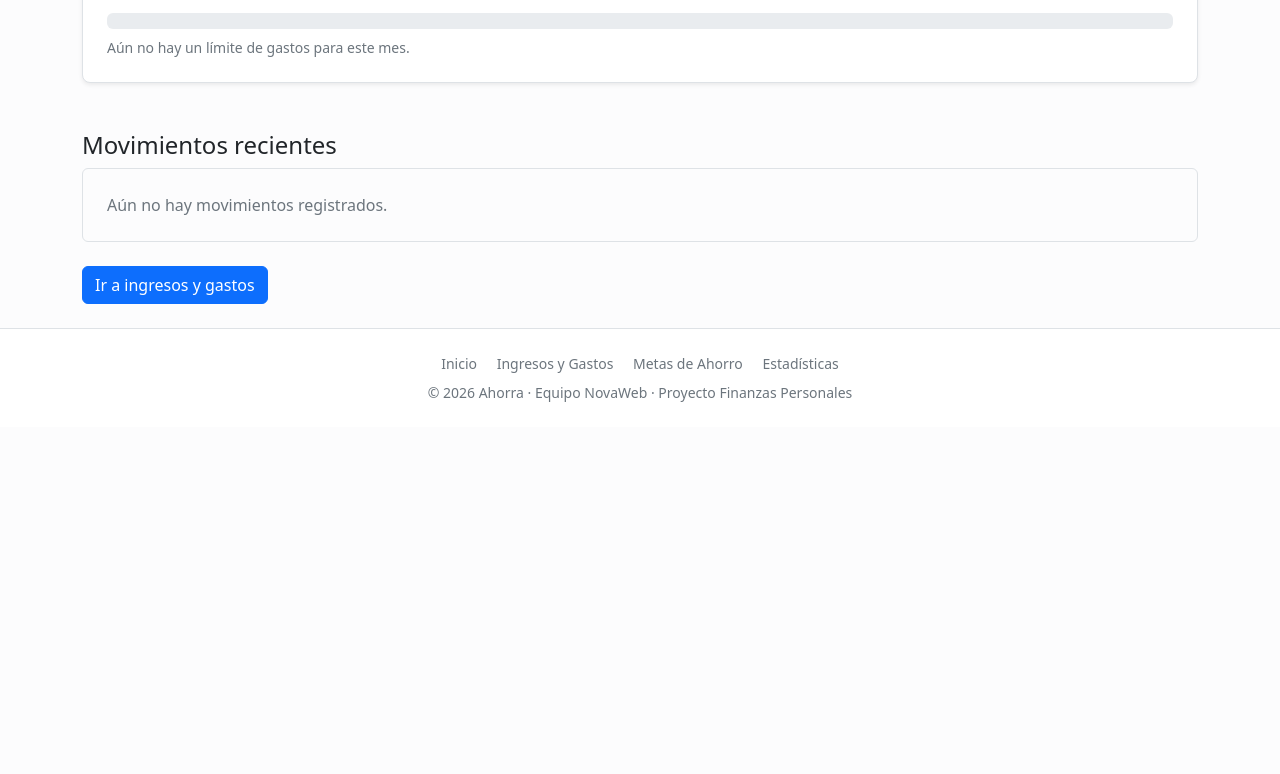
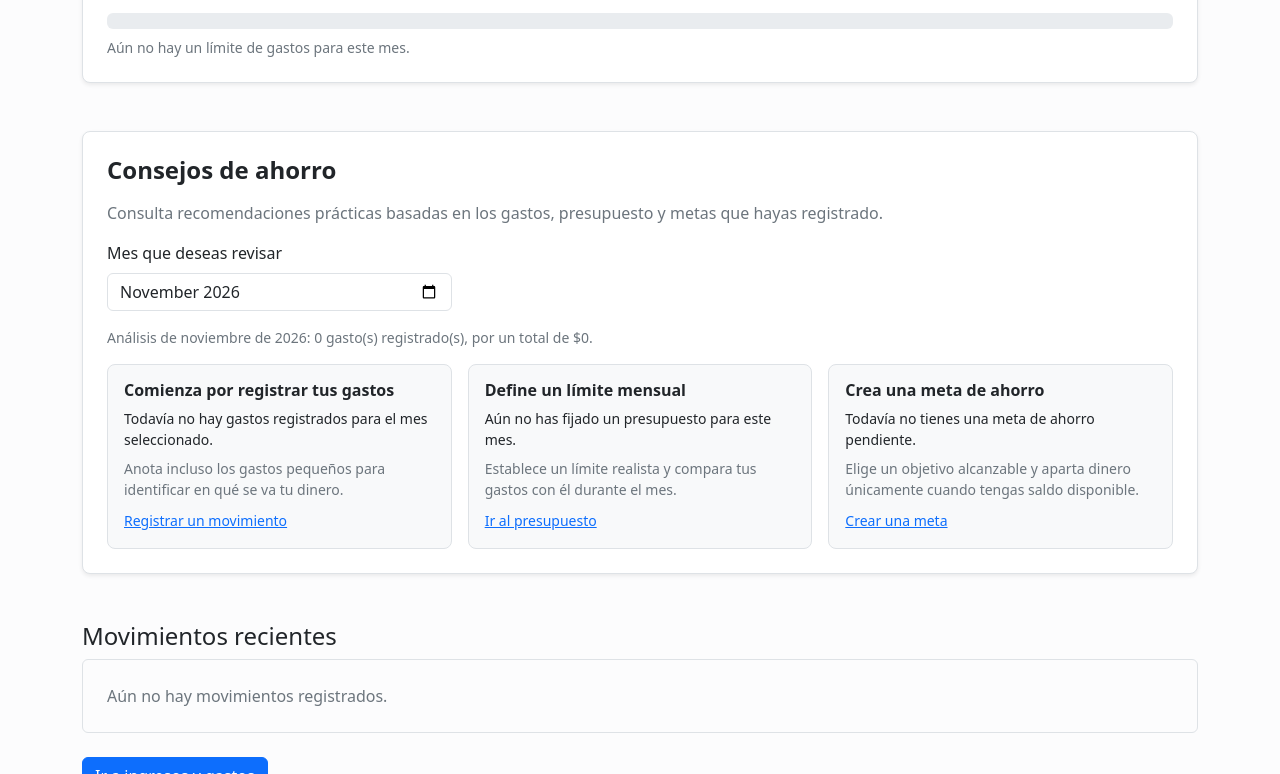
Before and after one commit to manuel-cofre-y/Finanzas-Personales, a plain HTML site: page index.html in a window 1280 px wide. Shown: the part 730-1504 px from the top of the page. Before the commit the page ends 1157 px from the top, so only its background shows below. Drawn offline with nearby package versions, Linux system fonts and the light colour scheme.

Commit message:
Add files via upload

```diff
--- a/index.html
+++ b/index.html
@@ -7,6 +7,7 @@
   <meta name="description" content="Proyecto Ahorra: control de finanzas personales.">
   <title>Inicio | Ahorra</title>
   <link href="https://cdn.jsdelivr.net/npm/bootstrap@5.3.8/dist/css/bootstrap.min.css" rel="stylesheet">
+  <link rel="stylesheet" href="https://cdn.jsdelivr.net/npm/bootstrap-icons@1.13.2/font/bootstrap-icons.min.css">
   <link rel="stylesheet" href="assets/css/styles.css">
 </head>
 
@@ -70,6 +71,7 @@
         ahorro. Ahorrar no se considera un gasto.</p>
     </section>
 
+
     <section aria-labelledby="titulo-presupuesto" class="mb-5">
       <div class="bg-white border rounded-3 p-4 shadow-sm">
         <h2 id="titulo-presupuesto" class="h4 mb-3 fw-bold">Presupuesto mensual</h2>
@@ -120,6 +122,29 @@
       </div>
     </section>
 
+
+    <section id="consejos" aria-labelledby="titulo-consejos" class="mb-5">
+      <div class="bg-white border rounded-3 p-4 shadow-sm">
+        <h2 id="titulo-consejos" class="h4 mb-3 fw-bold">Consejos de ahorro</h2>
+        <p class="text-secondary">Consulta recomendaciones prácticas basadas en los gastos, presupuesto y metas que
+          hayas registrado.</p>
+        <div class="row g-3 align-items-end mb-3">
+          <div class="col-12 col-sm-6 col-md-4">
+            <label for="mes-consejos" class="form-label fw-medium">Mes que deseas revisar</label>
+            <input id="mes-consejos" type="month" class="form-control" required>
+          </div>
+        </div>
+        <p id="consejos-resumen" class="small text-secondary mb-3" role="status" aria-live="polite">
+          Selecciona un mes para ver consejos de ahorro.
+        </p>
+        <div id="consejos-lista" class="row g-3">
+          <div class="col-12">
+            <p class="text-secondary">Registra movimientos para recibir sugerencias relacionadas con tus finanzas.</p>
+          </div>
+        </div>
+      </div>
+    </section>
+
     <section aria-labelledby="titulo-ultimos">
       <h2 id="titulo-ultimos" class="h4">Movimientos recientes</h2>
       <p class="border rounded p-4 text-secondary">Aún no hay movimientos. El historial se implementará más adelante.
@@ -144,6 +169,8 @@
   <script src="assets/js/main.js" defer></script>
   <script src="assets/js/saldo-ahorro.js" defer></script>
   <script src="assets/js/presupuesto.js" defer></script>
+  <script src="assets/js/consejos-ahorro.js" defer></script>
+  <script src="assets/js/alertas-presupuesto.js" defer></script>
 </body>
 
 </html>
```
Also changed, not shown: ingresos-gastos.html (+11 -12 lines).
